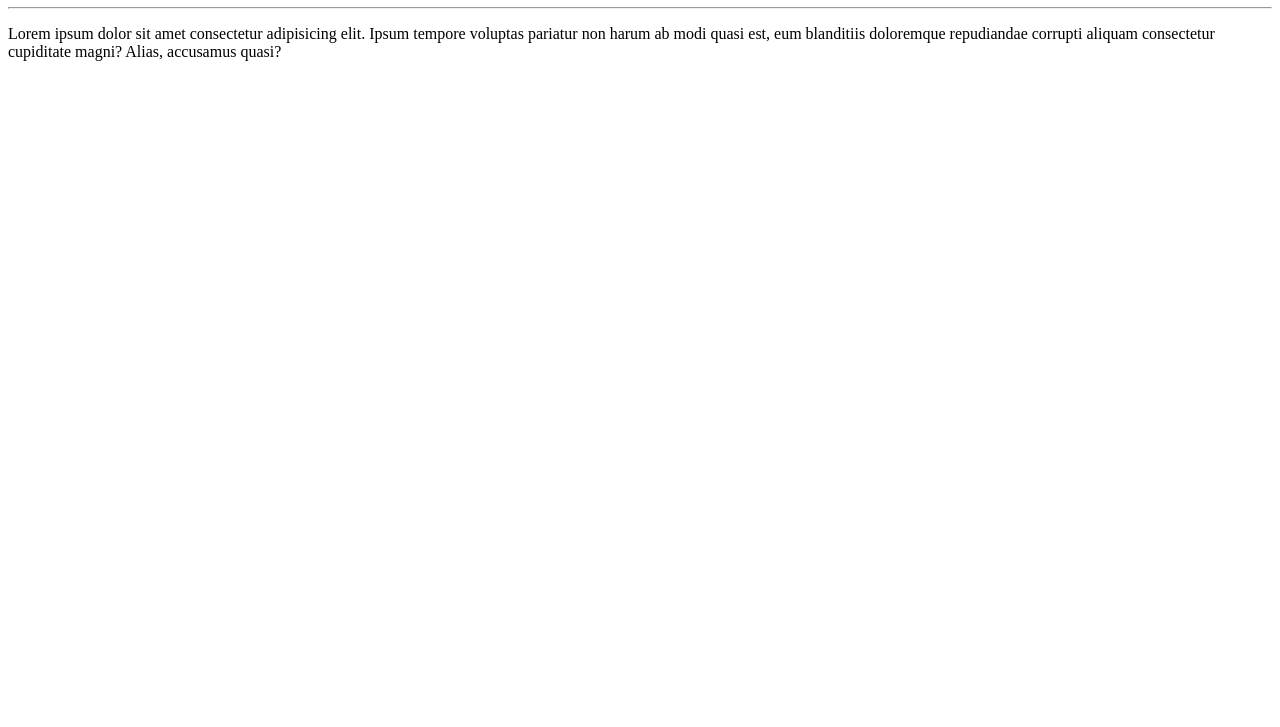
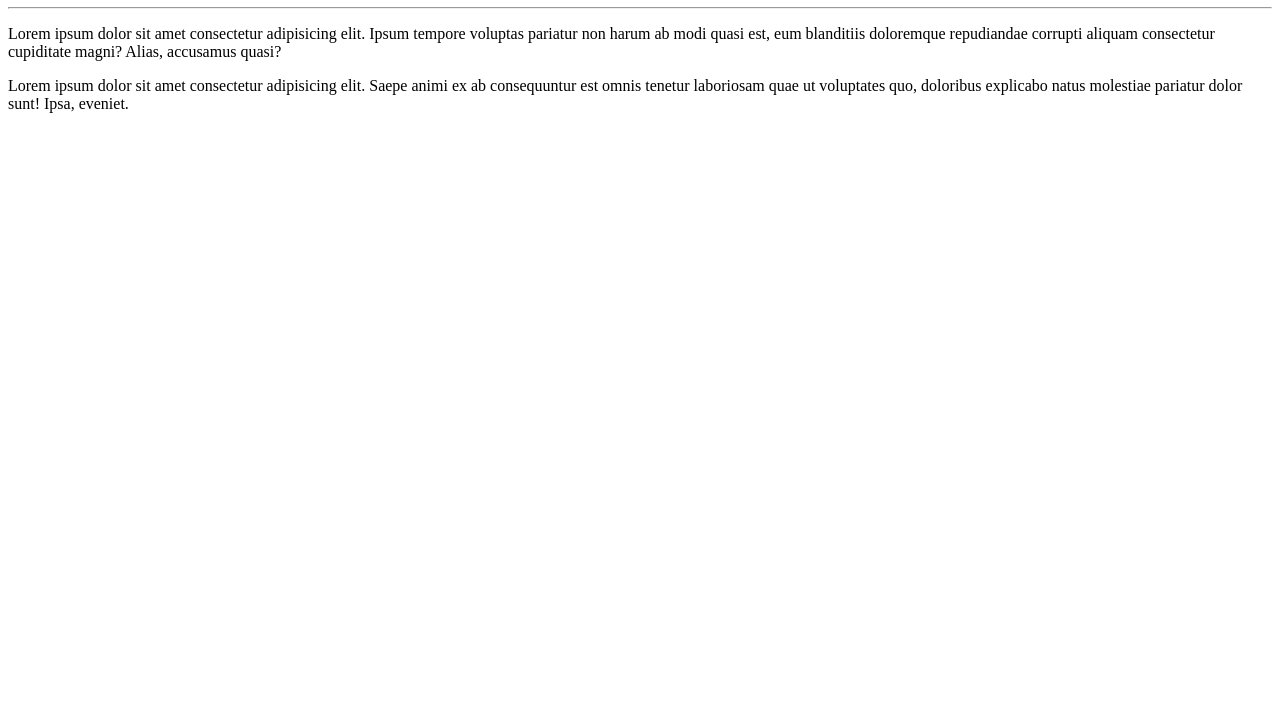
Before and after one commit to tigidiane/Ola-Mundo, a plain HTML site: page site-exemplo/index.html in a window 1280 px wide. Shown: the part 73-800 px from the top of the page. Drawn offline with Linux system fonts and the light colour scheme.

Commit message:
adicionei um parágrafo

```diff
--- a/site-exemplo/index.html
+++ b/site-exemplo/index.html
@@ -10,5 +10,6 @@
     <h1>Olá, Mundo!</h1>
     <hr>
     <p>Lorem ipsum dolor sit amet consectetur adipisicing elit. Ipsum tempore voluptas pariatur non harum ab modi quasi est, eum blanditiis doloremque repudiandae corrupti aliquam consectetur cupiditate magni? Alias, accusamus quasi?</p>
+    <p>Lorem ipsum dolor sit amet consectetur adipisicing elit. Saepe animi ex ab consequuntur est omnis tenetur laboriosam quae ut voluptates quo, doloribus explicabo natus molestiae pariatur dolor sunt! Ipsa, eveniet.</p>
 </body>
 </html>
```
